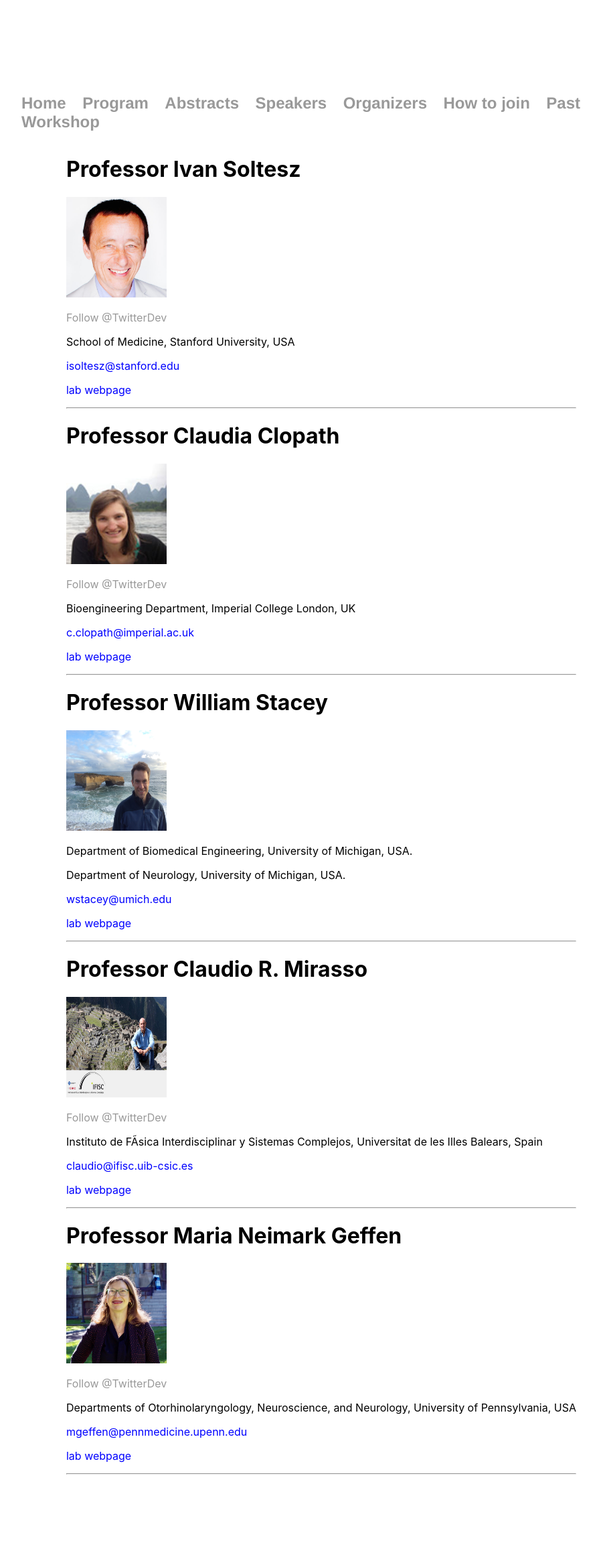
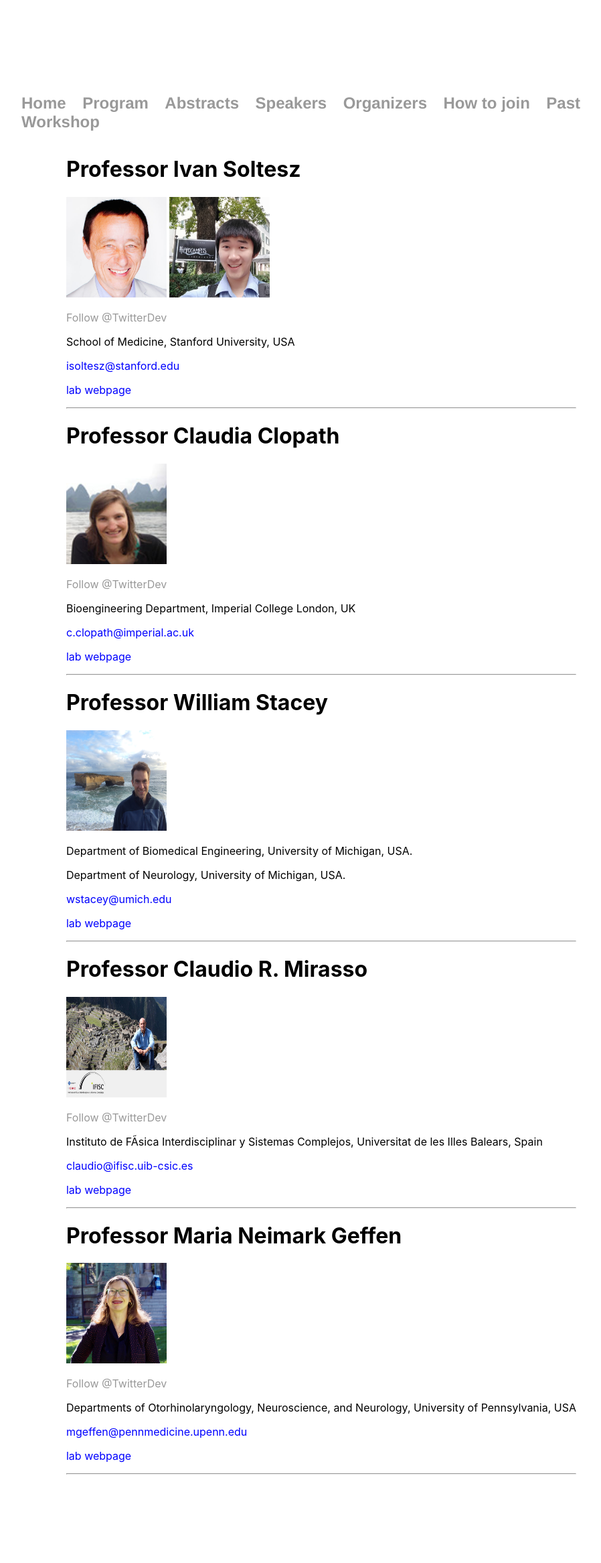
Before and after one commit to spirosChv/ocns2021interneurons, a Jekyll site: the page built from speakers/index.html, in a window 1280 px wide. Shown: the whole page at 67% size, without its empty margins (160-1058 px from the left). Built offline with Jekyll 4.4.1, drawn with Linux system fonts in a browser that asks for light colours; comment, search, counter and statistics services are not loaded.

Commit message:
Update index.html

```diff
--- a/speakers/index.html
+++ b/speakers/index.html
@@ -7,6 +7,7 @@
 
        	<h1 style="fonts-size: 16px"> Professor Ivan Soltesz</h1>
 	<img src="../figures/soltesz.jpg" alt="soltesz" width="150" height="150">
+	<img src="../figures/liao.png" alt="liao" width="150" height="150">
 	<p> <a href="https://twitter.com/solteszlab" class="twitter-follow-button"
 	    data-show-count="false">Follow @TwitterDev</a><script async
 		src="https://platform.twitter.com/widgets.js" charset="utf-8"></script>
```
